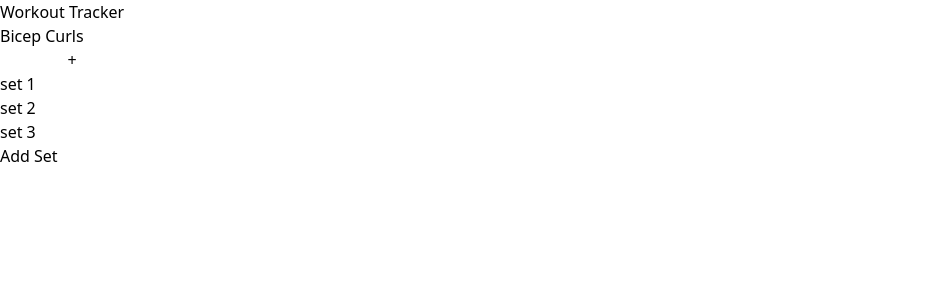
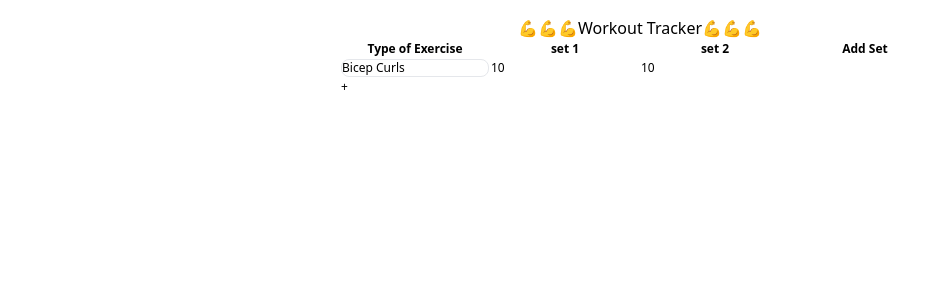
Before and after one commit to wecessary/workout-tracker, a React (Vite) app: page / in a window 1280 px wide. Shown: the top 300 px of the page, without its empty margins (0-951 px from the left). Built offline with nearby package versions, Linux system fonts and the light colour scheme.

Commit message:
add sets and reps in table

```diff
--- a/package.json
+++ b/package.json
@@ -33,7 +33,8 @@
   },
   "dependencies": {
     "react": "^18.2.0",
-    "react-dom": "^18.2.0"
+    "react-dom": "^18.2.0",
+    "react-router-dom": "^6.4.0"
   },
   "browserslist": [
     "last 5 versions"
--- a/src/App.tsx
+++ b/src/App.tsx
@@ -1,45 +1,19 @@
-import { useState } from "react";
 import { createRoot } from "react-dom/client";
-import {
-  handleAddSet,
-  handleAddWorkout,
-  handleChangeName,
-} from "./handlers/handlers";
-import { initialWorkoutData, initialSets } from "./initialData/initalData";
+import { BrowserRouter, Route, Routes } from "react-router-dom";
+import TestTW from "./pages/TestTailwind";
+import TrackerPage from "./pages/TrackerPage";
 
 const container = document.getElementById("root");
 const root = createRoot(container!);
 
 const App = () => {
-  const [workoutData, setWorkoutData] = useState(initialWorkoutData);
-  const [sets, setSets] = useState(initialSets);
-
-  console.log(workoutData.map((obj) => obj));
   return (
     <>
-      <h1> Workout Tracker</h1>
-      <div className="flex flex-col w-36">
-        {workoutData.map((obj, i) => {
-          return (
-            <input
-              key={i}
-              value={obj.name}
-              onChange={(e) =>
-                handleChangeName(e, obj.index, workoutData, setWorkoutData)
-              }
-            />
-          );
-        })}
-        <button onClick={() => handleAddWorkout(workoutData, setWorkoutData)}>
-          +
-        </button>
-      </div>
-      <div>
-        {sets.map((set, i) => {
-          return <p key={i}>{set}</p>;
-        })}
-        <button onClick={() => handleAddSet(sets, setSets)}>Add Set</button>
-      </div>
+      <BrowserRouter>
+        <Routes>
+          <Route path="/" element={<TrackerPage />}></Route>
+        </Routes>
+      </BrowserRouter>
     </>
   );
 };
--- a/src/handlers/handlers.ts
+++ b/src/handlers/handlers.ts
@@ -1,4 +1,4 @@
-import { ChangeEvent, Dispatch, SetStateAction } from "react";
+import { ChangeEvent, SetStateAction } from "react";
 import { WorkoutDataObject } from "../model/model";
 
 export const handleChangeName = (
@@ -35,8 +35,41 @@ export const handleAddWorkout = (
 
 export const handleAddSet = (
   sets: string[],
-  setSets: (value: SetStateAction<string[]>) => void
+  setSets: (value: SetStateAction<string[]>) => void,
+  workoutData: WorkoutDataObject[],
+  setWorkoutData: (value: SetStateAction<WorkoutDataObject[]>) => void
 ) => {
   const nextSet = sets.length + 1;
   setSets([...sets, `set ${nextSet}`]);
+
+  const newWorkoutData = workoutData.map((obj) => {
+    return { ...obj, sets: [...obj.sets, { reps: 10, weight: 15 }] };
+  });
+
+  setWorkoutData(newWorkoutData);
 };
+
+export const handleChangeReps = (
+  e: ChangeEvent<HTMLInputElement>,
+  setIndex: number,
+  wokroutDataObjectIndex: number,
+  workoutDataObject: WorkoutDataObject,
+  workoutData: WorkoutDataObject[],
+  setWorkoutData: (value: SetStateAction<WorkoutDataObject[]>) => void
+) => {
+  const newSets = workoutDataObject.sets.map((setObj) => {
+    //setObj as in the object representing the set e.g. {reps: 5, weight: 10}
+    if (setIndex === workoutDataObject.sets.indexOf(setObj)) {
+      return { ...setObj, reps: e.target.valueAsNumber };
+    }
+    return setObj;
+  });
+
+  const newWorkoutData = workoutData.map((obj) => {
+    if (wokroutDataObjectIndex === obj.index) {
+      return { ...obj, sets: newSets };
+    }
+    return obj;
+  });
+  setWorkoutData(newWorkoutData);
+};
--- a/src/initialData/initalData.ts
+++ b/src/initialData/initalData.ts
@@ -9,4 +9,4 @@ export const initialWorkoutData = [
   },
 ];
 
-export const initialSets = ["set 1", "set 2", "set 3"];
+export const initialSets = ["set 1", "set 2"];
```
Also changed, not shown: 1 other file (tests, documents, lock files or other folders).
